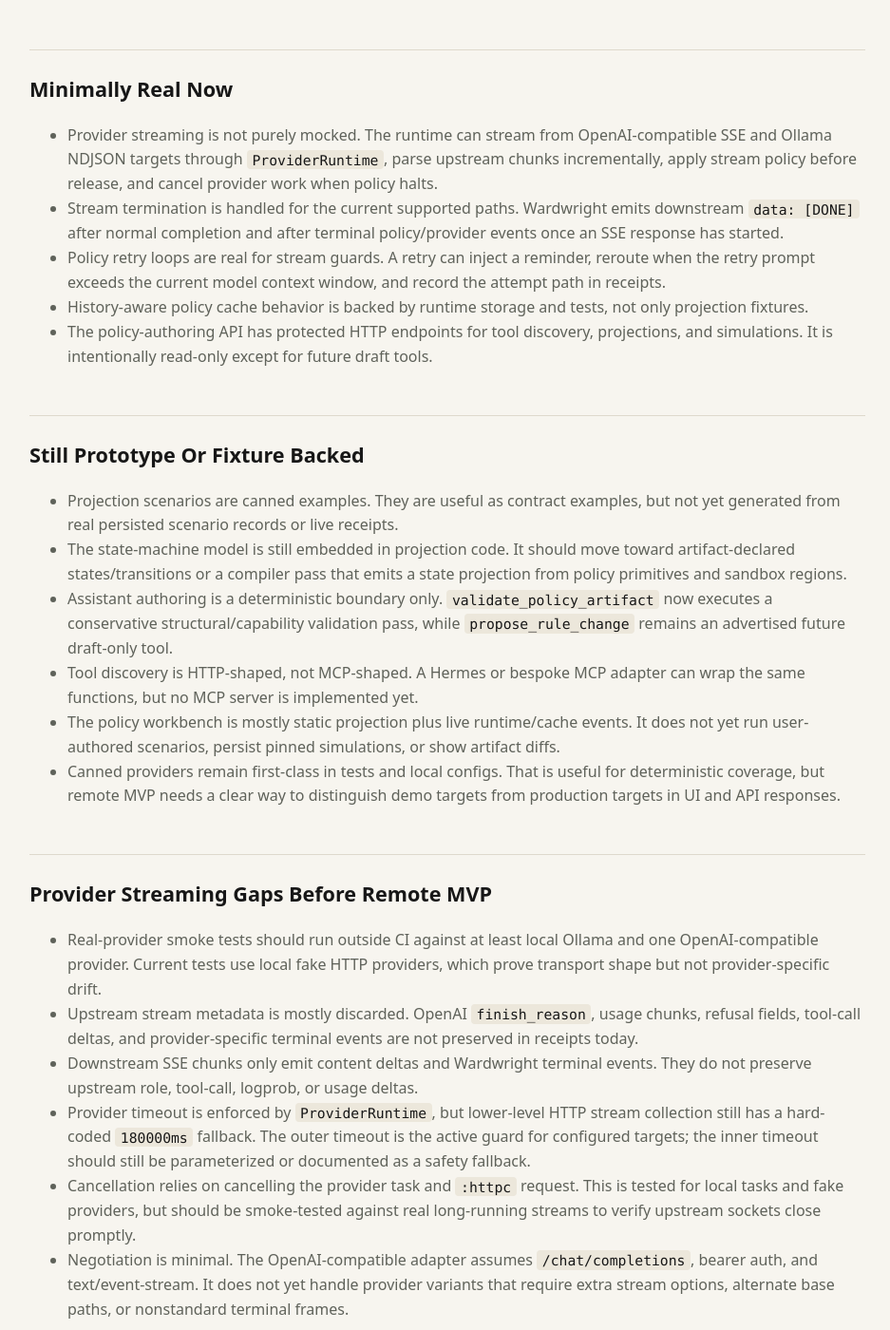
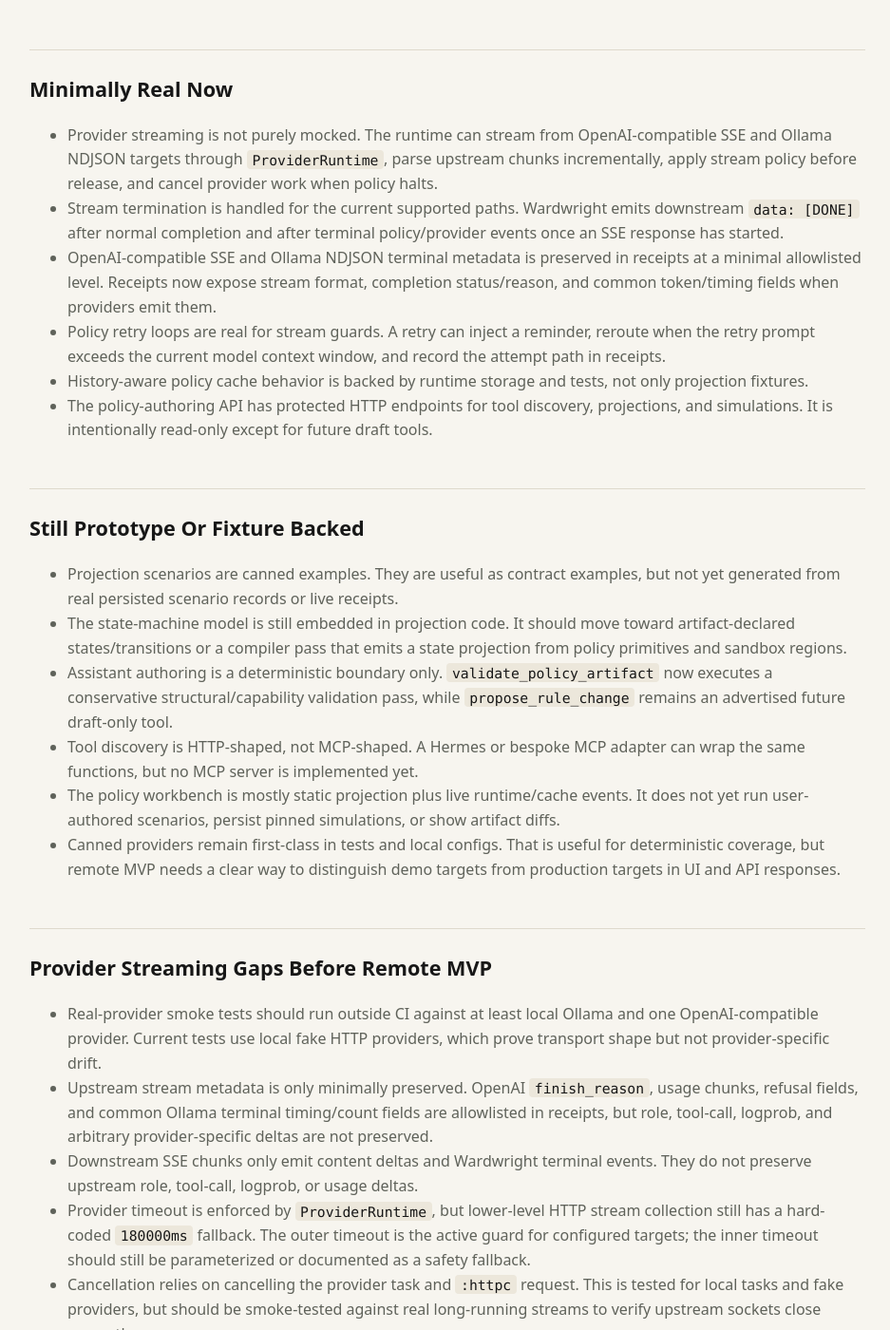
Before and after one commit to bglusman/ingary, a Jekyll site: the page built from docs/mvp-realness-inventory.md, in a window 1280 px wide and 1400 px high, scrolled down 640 px. Shown: the whole window at 95% size, without its empty margins (169-1106 px from the left). Built offline with Jekyll 4.4.1, drawn with Linux system fonts in a browser that asks for light colours; some of the changed text lies outside the part shown.

Commit message:
Preserve provider stream terminal metadata

```diff
--- a/docs/mvp-realness-inventory.md
+++ b/docs/mvp-realness-inventory.md
@@ -33,6 +33,10 @@ a clear error that names the missing capability.
 - Stream termination is handled for the current supported paths. Wardwright
   emits downstream `data: [DONE]` after normal completion and after terminal
   policy/provider events once an SSE response has started.
+- OpenAI-compatible SSE and Ollama NDJSON terminal metadata is preserved in
+  receipts at a minimal allowlisted level. Receipts now expose stream format,
+  completion status/reason, and common token/timing fields when providers emit
+  them.
 - Policy retry loops are real for stream guards. A retry can inject a reminder,
   reroute when the retry prompt exceeds the current model context window, and
   record the attempt path in receipts.
@@ -67,9 +71,10 @@ a clear error that names the missing capability.
 - Real-provider smoke tests should run outside CI against at least local Ollama
   and one OpenAI-compatible provider. Current tests use local fake HTTP
   providers, which prove transport shape but not provider-specific drift.
-- Upstream stream metadata is mostly discarded. OpenAI `finish_reason`, usage
-  chunks, refusal fields, tool-call deltas, and provider-specific terminal
-  events are not preserved in receipts today.
+- Upstream stream metadata is only minimally preserved. OpenAI `finish_reason`,
+  usage chunks, refusal fields, and common Ollama terminal timing/count fields
+  are allowlisted in receipts, but role, tool-call, logprob, and arbitrary
+  provider-specific deltas are not preserved.
 - Downstream SSE chunks only emit content deltas and Wardwright terminal events.
   They do not preserve upstream role, tool-call, logprob, or usage deltas.
 - Provider timeout is enforced by `ProviderRuntime`, but lower-level HTTP stream
@@ -138,8 +143,8 @@ Interface expectation:
 1. Add persisted scenario records and make projection simulations read from
    those records when present, falling back to built-in examples only for demo
    mode.
-2. Preserve upstream stream terminal metadata in receipts for OpenAI-compatible
-   and Ollama providers.
+2. Normalize provider metadata capabilities beyond terminal fields and publish
+   the supported metadata contract in provider capability records.
 3. Add a live-provider smoke test profile that is skipped by default but can run
    against local Ollama and one configured OpenAI-compatible target.
 4. Spike Hermes MCP over the protected authoring API without changing policy
```
Also changed, not shown: 4 other files.
